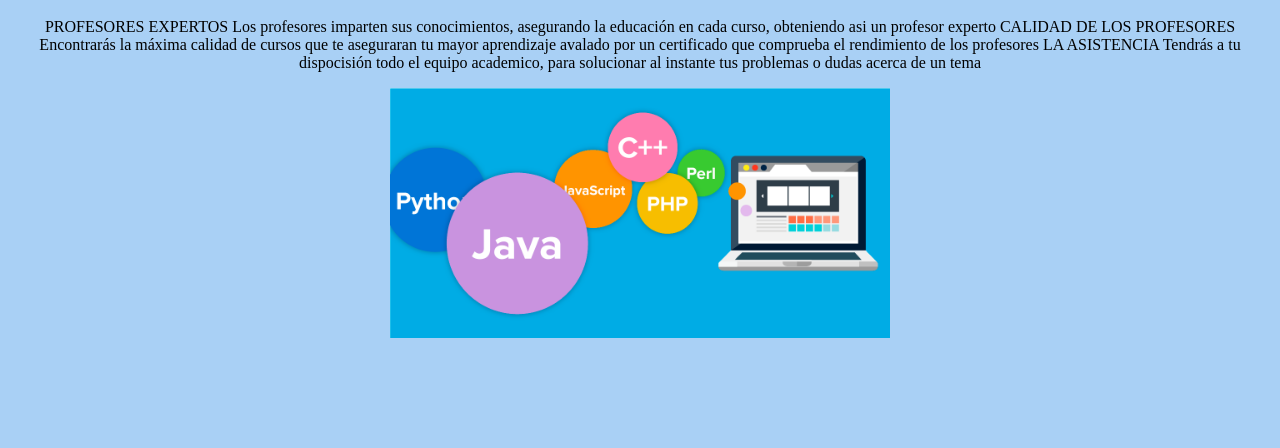
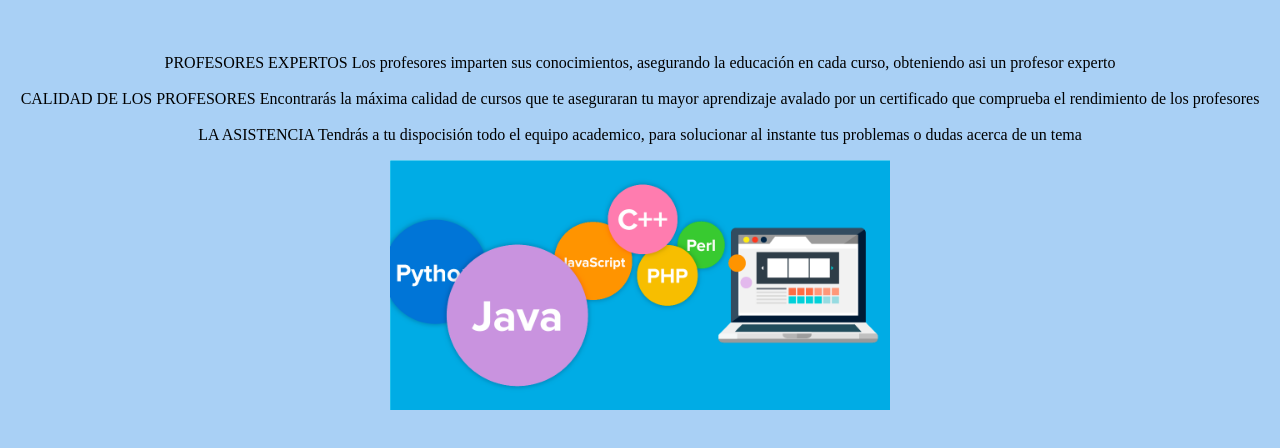
Before and after one commit to yareesbe/prueba, a plain HTML site: page index.html in a window 1280 px wide. Shown: the part 48-496 px from the top of the page. Drawn offline with Linux system fonts and the light colour scheme.

Commit message:
Update index.html

```diff
--- a/index.html
+++ b/index.html
@@ -5,13 +5,16 @@
 <body  style="background-color:#A9D0F5">
 <center>
 <h1>Mentes Perfectas</h1>
-<p>
+<p> <BR>
+<BR>
 PROFESORES EXPERTOS
 Los profesores imparten sus conocimientos, asegurando la educación en cada curso, obteniendo asi un profesor experto
-
+<BR>
+<BR>
 CALIDAD DE LOS PROFESORES
 Encontrarás la máxima calidad de cursos que te aseguraran tu mayor aprendizaje avalado por un certificado que comprueba el rendimiento de los profesores
-
+<BR>
+<BR>
 LA ASISTENCIA
 Tendrás a tu dispocisión todo el equipo academico, para solucionar al instante tus problemas o dudas acerca de un tema </p>
 <img src="Cancun.png" width="500px">
```
